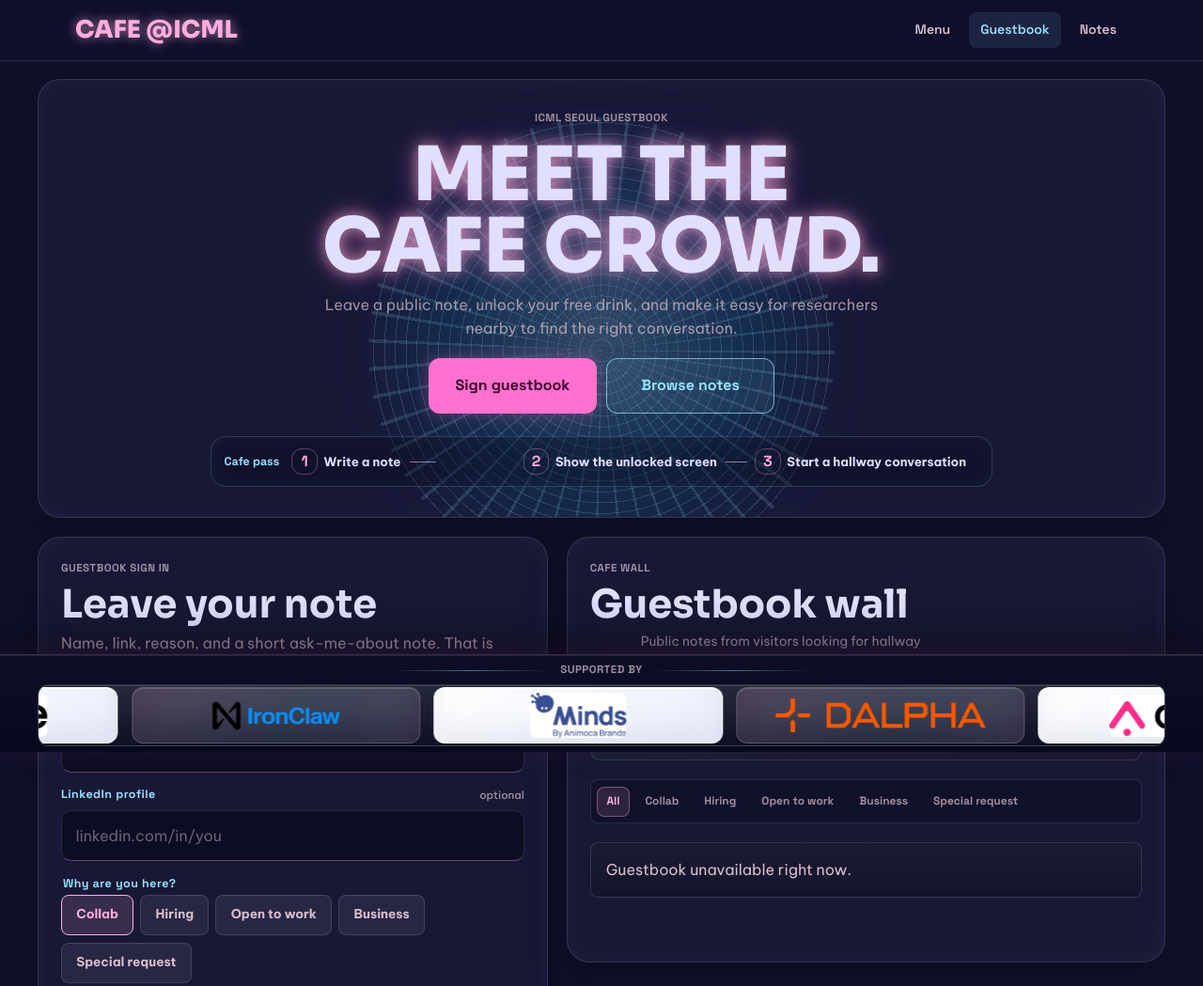
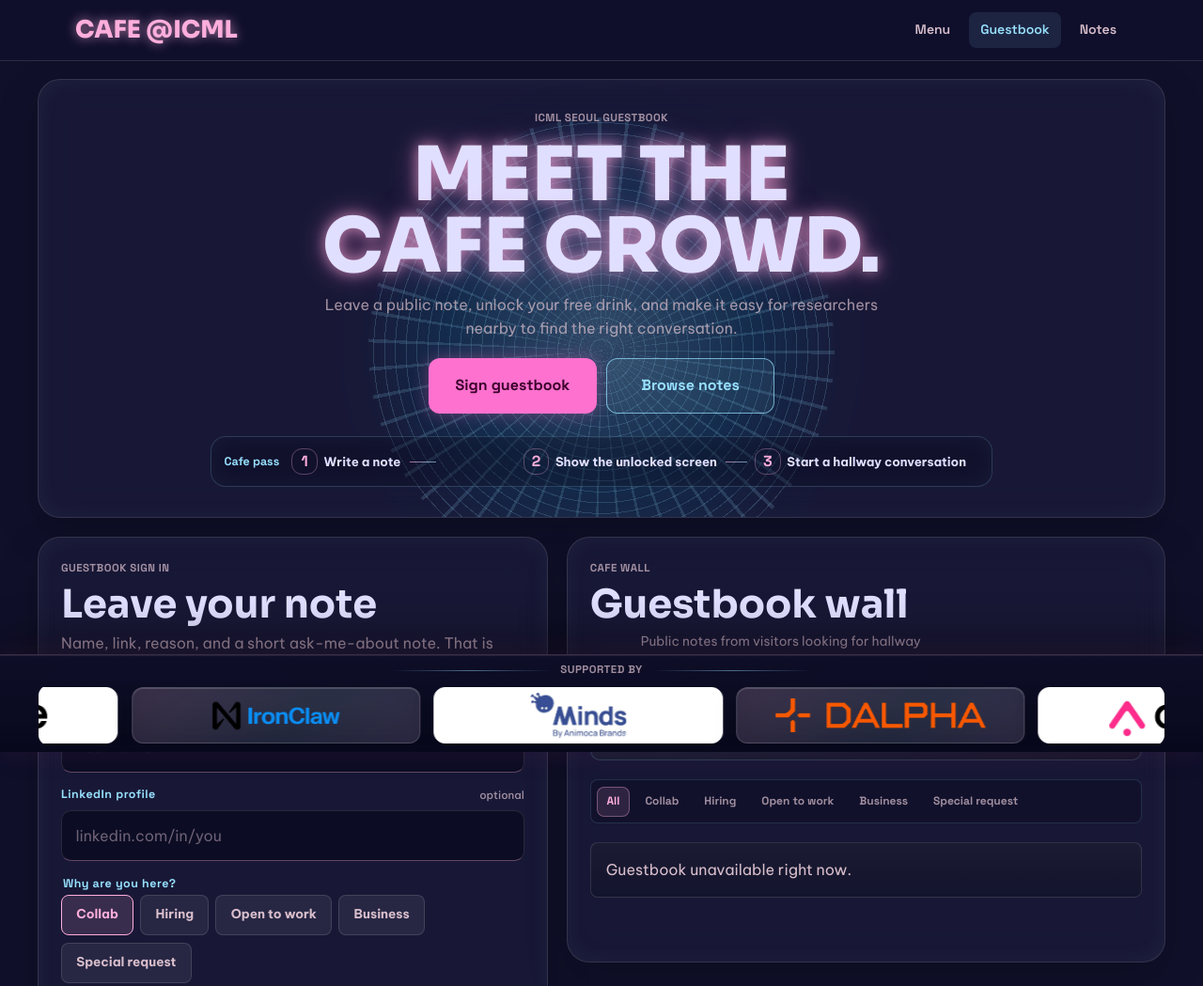
Before and after one commit to team-attention/cafeicml, a website: page visit.html in a window 1280 px wide. Shown: the top 1049 px of the page at 94% size. Drawn offline with Linux system fonts and the light colour scheme; no server answers.

Commit message:
Match bright sponsor cards to logo backgrounds

```diff
--- a/visit.css
+++ b/visit.css
@@ -1064,14 +1064,14 @@
 
 .sponsor-carousel {
   min-width: 0;
-  border: 1px solid rgba(255, 255, 255, 0.13);
+  border: 1px solid rgba(255, 255, 255, 0);
   border-radius: var(--radius-md);
   background:
-    linear-gradient(180deg, rgba(255, 255, 255, 0.13), rgba(232, 238, 255, 0.06)),
-    rgba(8, 8, 29, 0.18);
+    linear-gradient(180deg, rgba(255, 255, 255, 0), rgba(232, 238, 255, 0)),
+    rgba(8, 8, 29, 0);
   box-shadow:
-    inset 0 1px 0 rgba(255, 255, 255, 0.12),
-    inset 0 -18px 32px rgba(8, 8, 29, 0.14);
+    inset 0 1px 0 rgba(255, 255, 255, 0),
+    inset 0 -18px 32px rgba(8, 8, 29, 0);
   scrollbar-width: none;
 }
 
@@ -1148,13 +1148,10 @@
 .sponsor-card[data-sponsor="arize"],
 .sponsor-card[data-sponsor="minds"] {
   padding-block: 0.28rem;
-  background:
-    linear-gradient(135deg, rgba(255, 255, 255, 0.96), rgba(235, 240, 255, 0.88)),
-    rgba(255, 255, 255, 0.92);
-  border-color: rgba(255, 255, 255, 0.42);
+  background: rgb(255, 255, 255);
+  border-color: rgb(255, 255, 255);
   box-shadow:
-    inset 0 1px 0 rgba(255, 255, 255, 0.78),
-    inset 0 -16px 28px rgba(55, 67, 113, 0.08),
+    inset 0 0 0 1px rgba(255, 255, 255, 0),
     0 10px 24px rgba(0, 0, 0, 0.18);
 }
 
```
Also changed, not shown: DESIGN.md (+1 -1 lines), tests/visit-page.test.mjs (+2 -2 lines).
